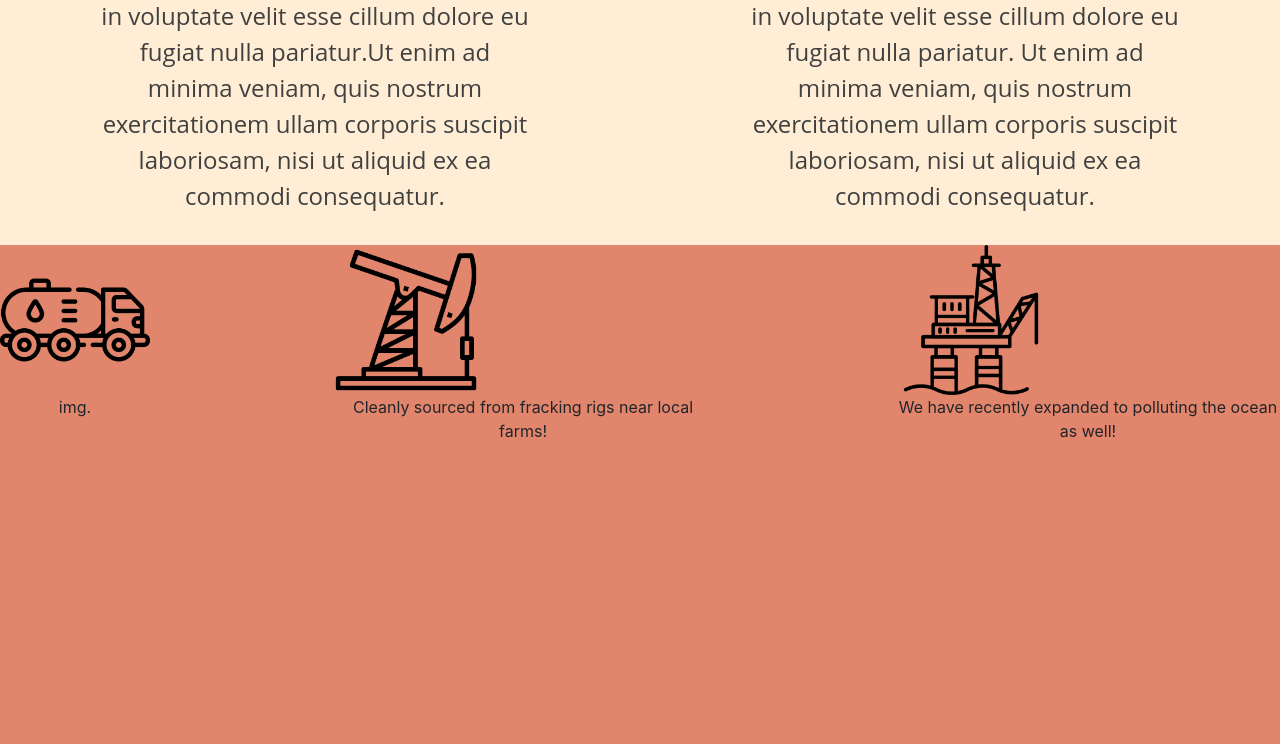
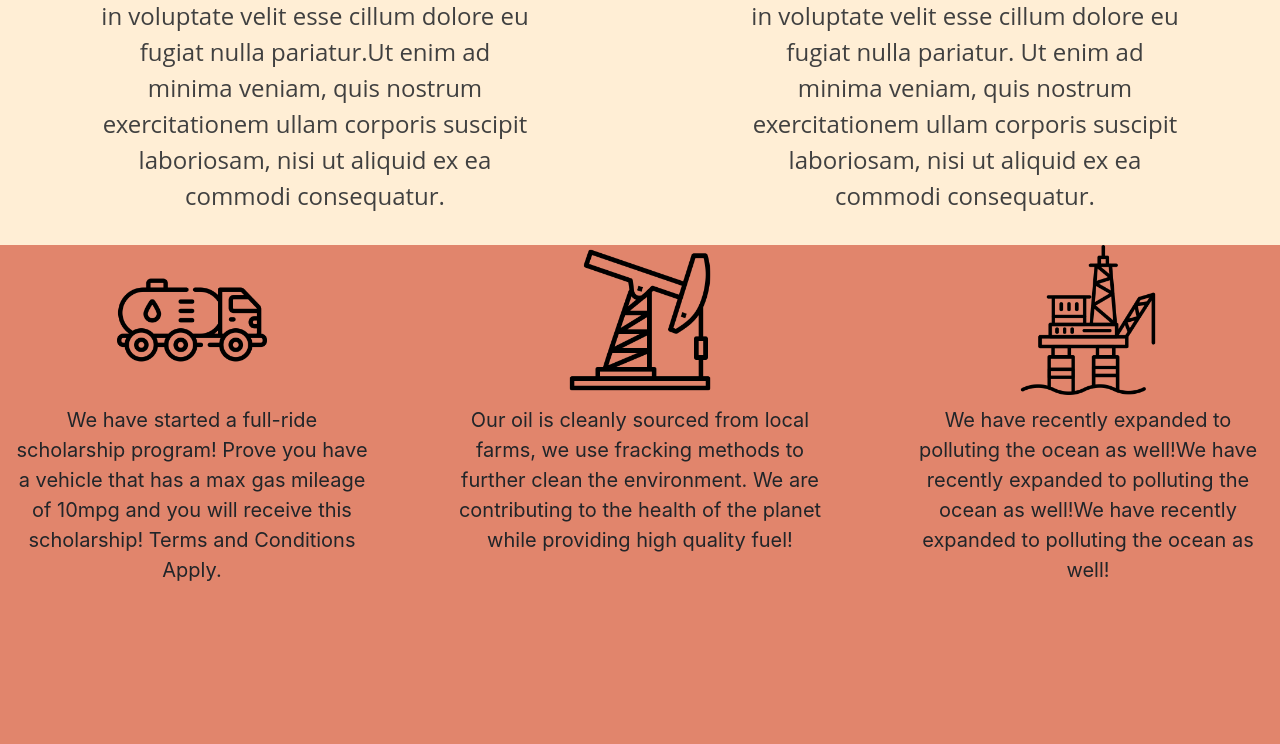
Before and after one commit to MelvinTurciosCs/Software_Design_Project, a PHP site: page / in a window 1280 px wide. Shown: the part 1871-2615 px from the top of the page. Run offline with PHP 8.4, Linux system fonts and the light colour scheme.

Commit message:
Add files via upload

```diff
--- a/index.php
+++ b/index.php
@@ -27,20 +27,19 @@
   </div>
 
   <div class="image_div">
-  <div class="image_div_childb" style="max-width:30%; display: flex; flex-direction: column;">
+  <div class="image_div_childb" style="max-width:30%; display: flex; flex-direction: column; align-items: center;">
     <img src="./images/tanker.png" title="oil tank icons" alt="image1">
-    <p style="text-align: center;">img.</p>
+    <p style="text-align: center;">We have started a full-ride scholarship program! Prove you have a vehicle that has a max gas mileage of 10mpg and you will receive this scholarship! Terms and Conditions Apply.</p>
   </div>
-  <div class="image_div_childb" style="max-width:30%; display: flex; flex-direction: column;">
+  <div class="image_div_childb" style="max-width:30%; display: flex; flex-direction: column; align-items: center;">
     <img src="./images/fossil-fuel.png" alt="image2">
-    <p style="text-align: center;">Cleanly sourced from fracking rigs near local farms!</p>
+    <p style="text-align: center;">Our oil is cleanly sourced from local farms, we use fracking methods to further clean the environment. We are contributing to the health of the planet while providing high quality fuel!</p>
   </div>
-  <div class="image_div_childb" style="max-width:30%; display: flex; flex-direction: column;">
+  <div class="image_div_childb" style="max-width:30%; display: flex; flex-direction: column; align-items: center;">
     <img src="./images/drilling-rig.png" alt="image3">
-    <p style="text-align: center;">We have recently expanded to polluting the ocean as well!</p>
+    <p style="text-align: center;">We have recently expanded to polluting the ocean as well!We have recently expanded to polluting the ocean as well!We have recently expanded to polluting the ocean as well!</p>
   </div>
 </div>
-
 
 <style>
 .image_div {
@@ -48,22 +47,20 @@
   justify-content: space-between;
 }
 
-.image_div_child {
-  text-align: center;
-}
-
 .image_div_childb img {
   width: 150px;
   height: 150px;
 }
 
-.image_div_child p {
+.image_div_childb p {
   margin: 0;
   padding-top: 5px;
   padding: 10px;
-  font-size: 12px;
+  font-size: 20px;
 }
 </style>
+
+
 
 
   <!-- Contact Us and Google Image in background-->
```
